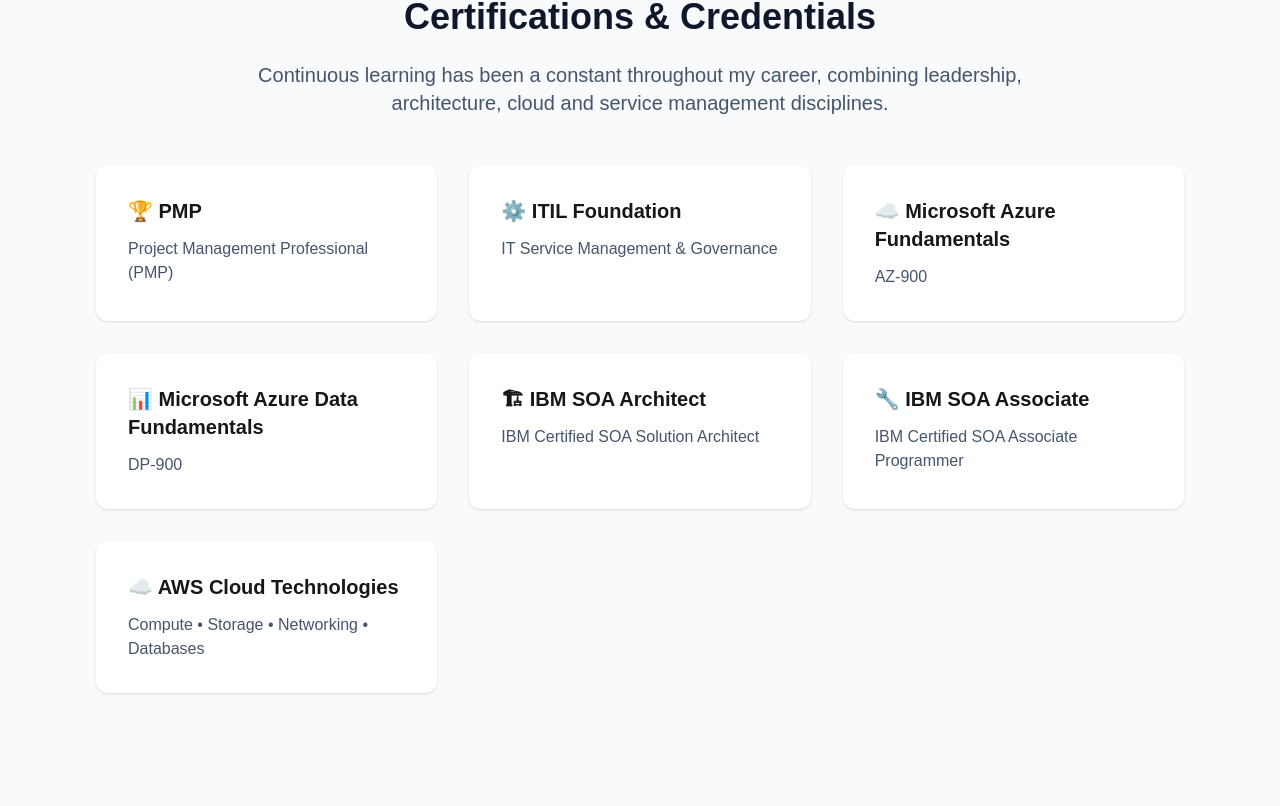
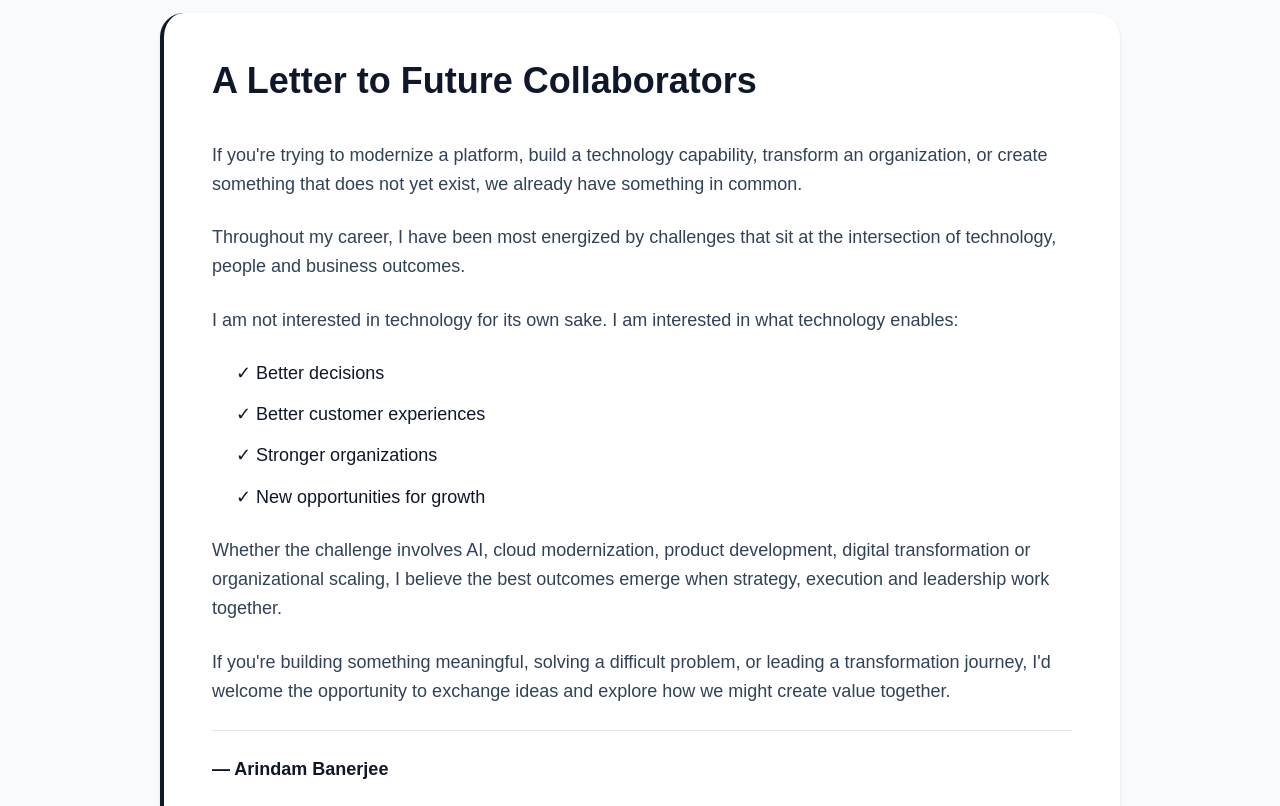
Before and after one commit to iarindambanerjee/arindam-website, a Next.js app: page / in a window 1280 px wide. Shown: the part 4094-4900 px from the top of the page. Built offline with nearby package versions, Linux system fonts and the light colour scheme.

Commit message:
Added A Letter to Future Collaborators section

```diff
--- a/app/page.tsx
+++ b/app/page.tsx
@@ -337,6 +337,62 @@
         </div>
       </section>
 
+      {/* A Letter to Future Collaborators */}
+
+<section className="max-w-5xl mx-auto px-8 py-24">
+  <div className="bg-white rounded-3xl p-12 shadow-sm border-l-4 border-slate-900">
+    <h2 className="text-4xl font-bold text-slate-900 mb-10">
+      A Letter to Future Collaborators
+    </h2>
+
+    <div className="space-y-6 text-lg leading-relaxed text-slate-700">
+      <p>
+        If you're trying to modernize a platform, build a technology
+        capability, transform an organization, or create something that
+        does not yet exist, we already have something in common.
+      </p>
+
+      <p>
+        Throughout my career, I have been most energized by challenges
+        that sit at the intersection of technology, people and business
+        outcomes.
+      </p>
+
+      <p>
+        I am not interested in technology for its own sake. I am
+        interested in what technology enables:
+      </p>
+
+      <div className="pl-6 space-y-3 font-medium text-slate-900">
+        <p>✓ Better decisions</p>
+        <p>✓ Better customer experiences</p>
+        <p>✓ Stronger organizations</p>
+        <p>✓ New opportunities for growth</p>
+      </div>
+
+      <p>
+        Whether the challenge involves AI, cloud modernization,
+        product development, digital transformation or organizational
+        scaling, I believe the best outcomes emerge when strategy,
+        execution and leadership work together.
+      </p>
+
+      <p>
+        If you're building something meaningful, solving a difficult
+        problem, or leading a transformation journey, I'd welcome the
+        opportunity to exchange ideas and explore how we might create
+        value together.
+      </p>
+
+      <div className="pt-6 border-t border-slate-200">
+        <p className="font-semibold text-slate-900">
+          — Arindam Banerjee
+        </p>
+      </div>
+    </div>
+  </div>
+</section>
+
 
       {/* Certifications & Credentials */}
 
```
